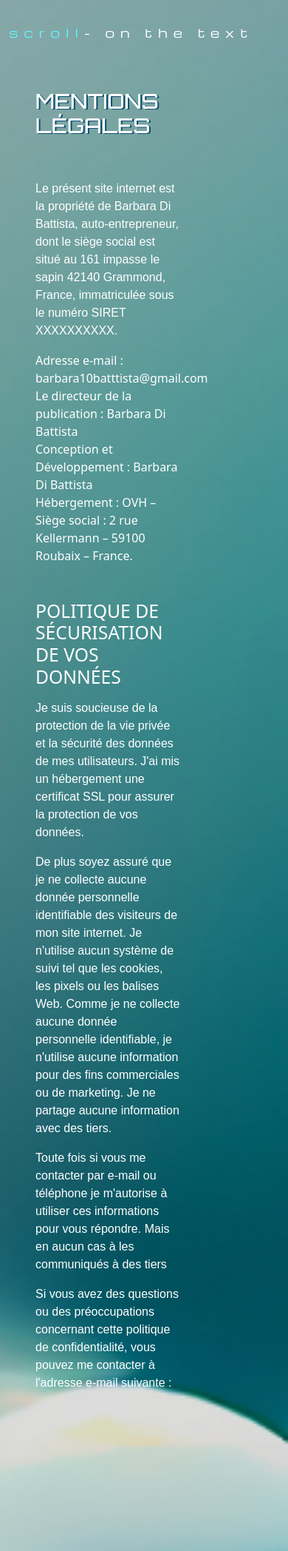
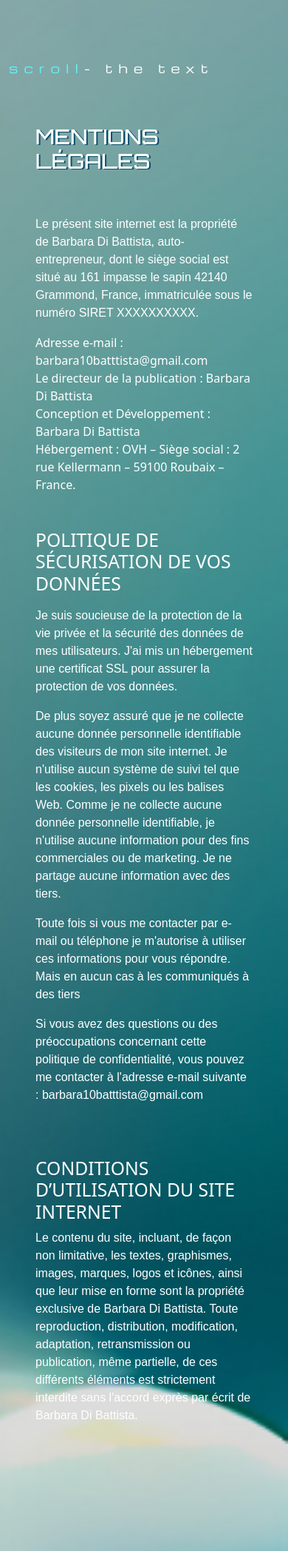
Before and after one commit to dibattista/di-battista-barbara-public, a Flask app: page /privacy in a window 390 px wide. Shown: the part 96-2192 px from the top of the page at 74% size. Run offline with Flask 3, Linux system fonts and the light colour scheme; some libraries are stand-ins or nearby versions; some web fonts are replaced.

Commit message:
make text privacy width biger on mobile

```diff
--- a/templates/index.html
+++ b/templates/index.html
@@ -1,6 +1,6 @@
 {% extends 'base.html' %}
 
-{% block title %}Bienvenue sur Barbara Di Battista{% endblock %}
+{% block title %}Barbara Di Battista développeuse full-stack{% endblock %}
 {% block description %}Barbara is a full stack developer, with preference for PYTHON and solving problems. {% endblock %}
 {% block content %}
     <div class="container">
--- a/templates/privacy.html
+++ b/templates/privacy.html
@@ -6,10 +6,10 @@
     <div class="row space-row-2">
     </div>
     <div class="row">
-        <div class="col">
-            <p class="vertical-title"><span class="project-span-color-vertical">scroll</span>- on the text</p>
+        <div class="col pt-5">
+            <p class="vertical-title"><span class="project-span-color-vertical">scroll</span>- the text</p>
         </div>
-        <div class="col-9 scrollable-div-privacy p-5">
+        <div class="col-sm-11 col-md-9 scrollable-div-privacy p-5">
             <h1>MENTIONS LÉGALES</h1>
             <div class="py-5">
                 <p>
@@ -43,7 +43,7 @@
                 <p>N’hésitez-pas à me vous pouvez me contacter à l'adresse e-mail mentionnée ci-dessus.</p>
             </div>
         </div>
-        <div class="col"></div>
+        <div class="col-sm-0 col-md-1"></div>
     </div>
 </div>
 {% endblock %}
--- a/templates/projets.html
+++ b/templates/projets.html
@@ -1,6 +1,6 @@
 {% extends 'base.html' %}
 
-{% block title %}Projets de Barbara Di Battista{% endblock %}
+{% block title %}Barbara Di Battista projets{% endblock %}
 {% block description %}Barbara présente ces réalisations, site internet VueJs et projet Python. {% endblock %}
 
 {% block content %}
```
